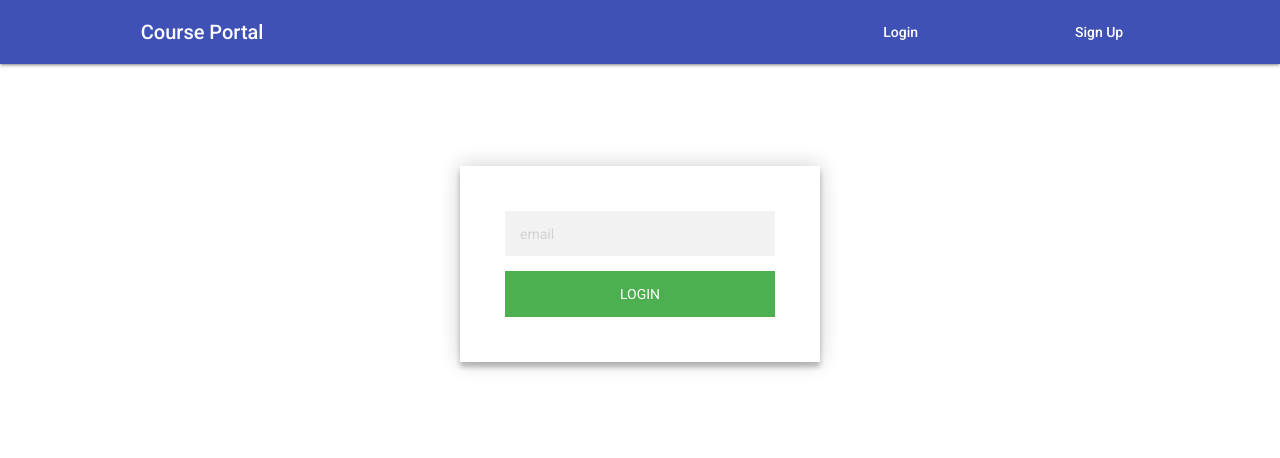
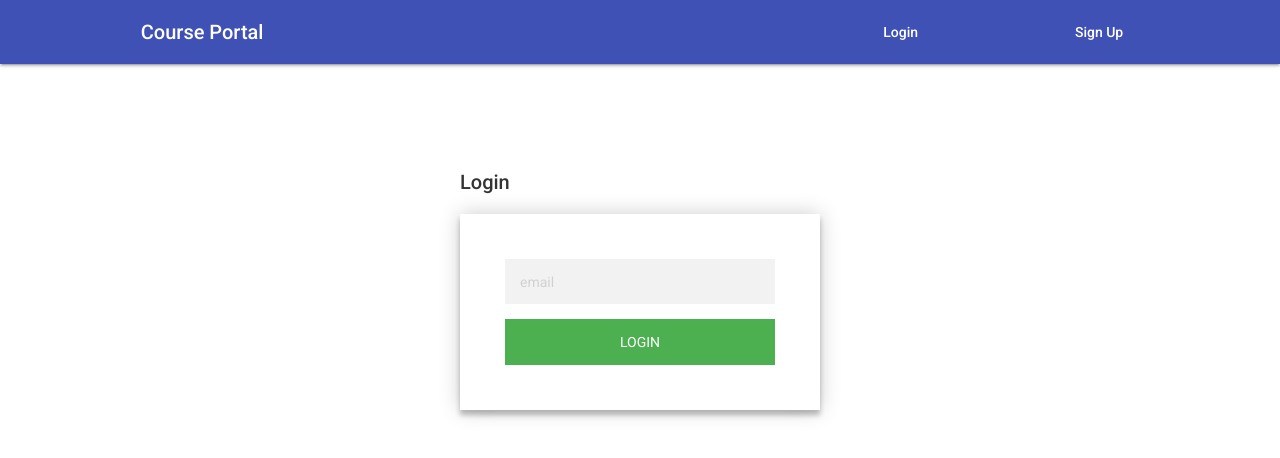
Before and after one commit to 2011-nov02-net/DHL-Project2-Site, an Angular app in the folder DHL-Project2-Site/: page /login in a window 1280 px wide. Shown: the top 458 px of the page. Built offline with nearby package versions, Linux system fonts and the light colour scheme.

Commit message:
get rid of debugger statements

```diff
--- a/DHL-Project2-Site/src/login/login.component.html
+++ b/DHL-Project2-Site/src/login/login.component.html
@@ -1,4 +1,5 @@
 <div class="login-page">
+  <h2>Login</h2>
 	<div class="form">
 		<form class="login-form" [formGroup]="myForm">
 		<input type="email" placeholder="email" formControlName="email"/>
--- a/DHL-Project2-Site/src/login/login.component.ts
+++ b/DHL-Project2-Site/src/login/login.component.ts
@@ -23,7 +23,6 @@ export class LoginComponent implements OnInit {
   }
 
   loginUser() {
-    debugger;
     console.log(this.myForm.get('email').value);
     sessionStorage.setItem('currentEmail', this.myForm.get('email').value );
     this.router.navigate(['/course']);
--- a/DHL-Project2-Site/src/user/user.component.ts
+++ b/DHL-Project2-Site/src/user/user.component.ts
@@ -40,7 +40,6 @@ export class UserComponent implements OnInit {
 
 
   async signUp() {
-    debugger;
     console.log(this.myForm.get('fullName').value);
     console.log(this.myForm.get('email').value);
     var fullName = this.myForm.get('fullName').value;
```
